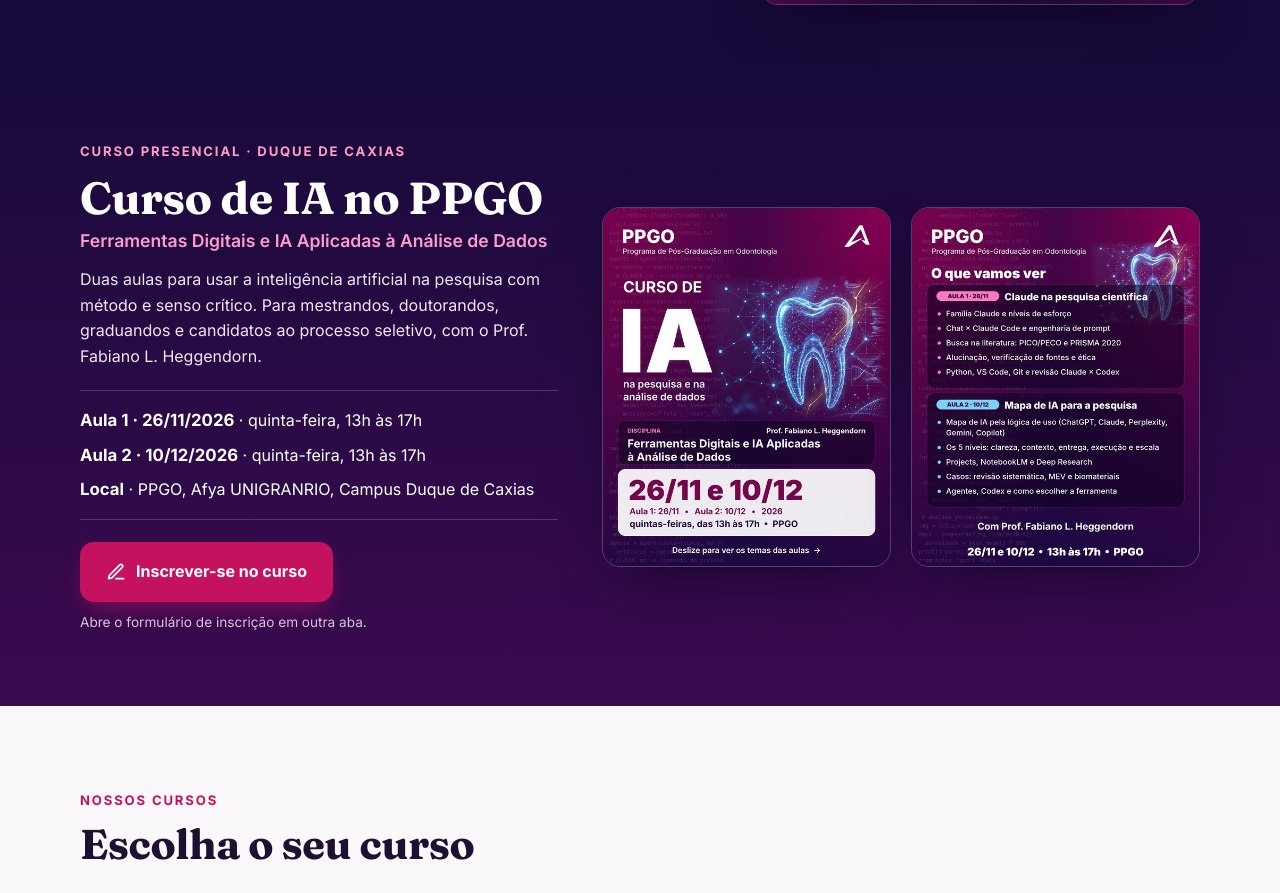
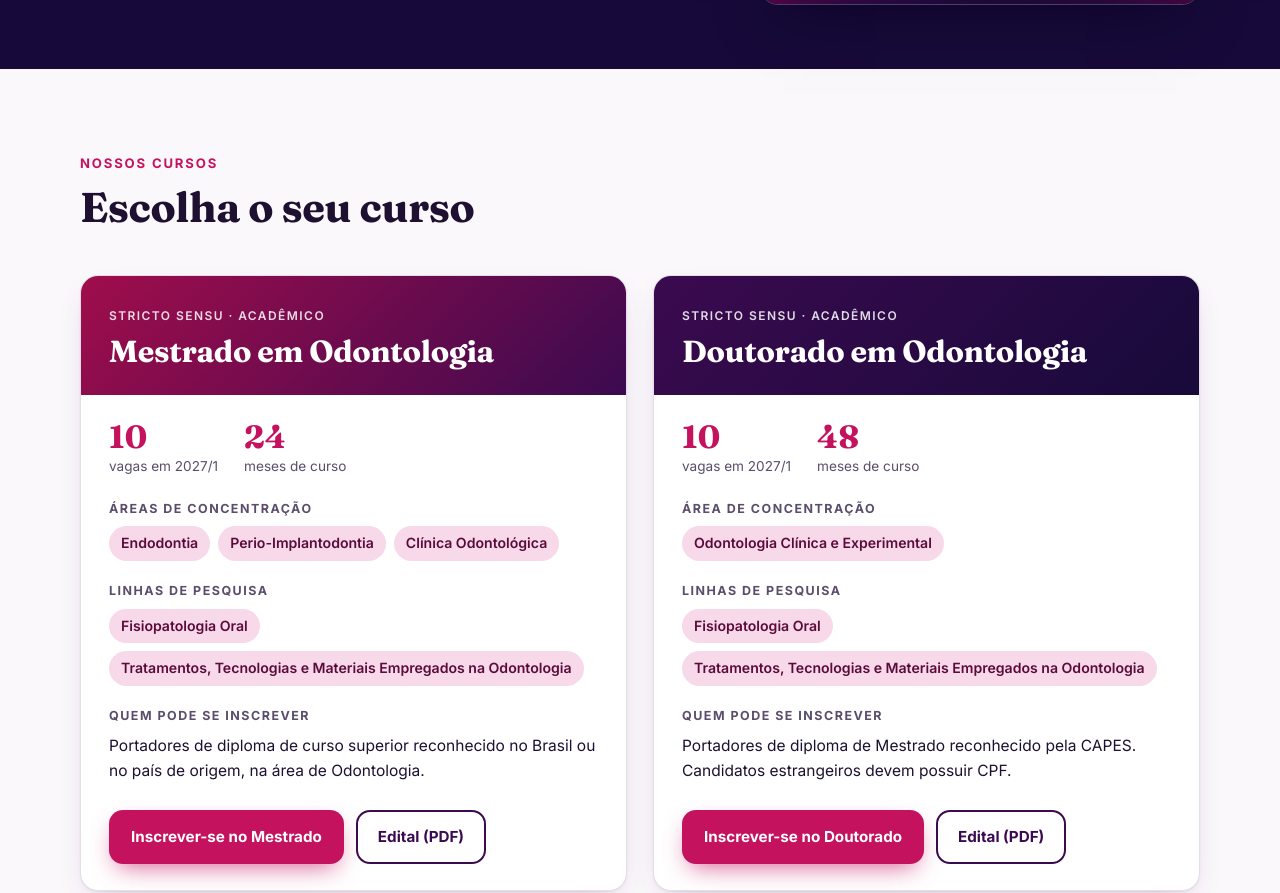
Before and after one commit to ppgoafya/selecao-2027-1, a plain HTML site: page index.html in a window 1280 px wide. Shown: the part 1519-2412 px from the top of the page. Drawn offline with Linux system fonts and the light colour scheme; animation ran at ten frames a second.

Commit message:
Remove a seção do Curso de IA
Retira a seção, o item do menu, os estilos, o script e as imagens.

Co-Authored-By: Claude Sonnet 5.5 <noreply@anthropic.com>
Claude-Session: https://claude.ai/code/session_01UMHwfKPF3x8VVBtbkHSRSR

```diff
--- a/index.html
+++ b/index.html
@@ -108,26 +108,6 @@ a{color:inherit}
 .live-sec .btn{margin-top:10px}
 .live-sec img{display:block;width:100%;height:auto;border-radius:18px;border:1px solid rgba(255,255,255,.22);box-shadow:0 24px 60px -24px rgba(10,0,30,.8)}
 @media (max-width:900px){.live-sec .wrap{grid-template-columns:1fr;gap:30px}}
-
-/* CURSO DE IA */
-.ia{position:relative;overflow:hidden;color:#fff;padding:72px 0;background:linear-gradient(180deg,#170a3a 0%,#3b0a4f 100%)}
-.ia[hidden]{display:none}
-.ia .wrap{position:relative;z-index:1;display:grid;grid-template-columns:minmax(0,1fr) minmax(0,1.25fr);gap:44px;align-items:center}
-.ia .kicker{color:#ff9ccb}
-.ia h2{font-size:clamp(1.9rem,3.8vw,2.8rem);margin-top:10px}
-.ia h2 span{display:block;margin-top:8px;font-family:Inter,sans-serif;font-size:1.1rem;font-weight:600;letter-spacing:0;color:#ff9ccb}
-.ia p{color:#f0e6f5;max-width:52ch}
-.ia-when{display:grid;gap:8px;margin:20px 0 0;padding:16px 0;border-block:1px solid rgba(255,255,255,.18)}
-.ia-when span b{font-size:1.05rem}
-.ia .btn{margin-top:22px}
-.ia-note{margin:10px 0 0;font-size:.85rem;opacity:.85}
-.ia-cards{display:grid;grid-template-columns:1fr 1fr;gap:20px}
-.ia-cards img{display:block;width:100%;height:auto;border-radius:18px;border:1px solid rgba(255,255,255,.22);box-shadow:0 24px 60px -24px rgba(10,0,30,.8)}
-@media (max-width:900px){
-  .ia .wrap{grid-template-columns:1fr;gap:30px}
-  .ia-cards{display:flex;overflow-x:auto;scroll-snap-type:x mandatory;gap:14px;padding-bottom:10px;-webkit-overflow-scrolling:touch}
-  .ia-cards img{flex:0 0 82%;scroll-snap-align:center}
-}
 
 /* FUNDO DINAMICO */
 .fx{position:absolute;inset:0;width:100%;height:100%;display:block;pointer-events:none;z-index:0}
@@ -240,7 +220,6 @@ footer a{color:#fff}
   <div class="wrap">
     <a class="brand" href="#topo"><b>PPGO</b><span>Afya UNIGRANRIO</span></a>
     <ul>
-      <li><a href="#curso-ia">Curso de IA</a></li>
       <li><a href="#cursos">Cursos</a></li>
       <li><a href="#cronograma">Cronograma</a></li>
       <li><a href="#inscricao">Como se inscrever</a></li>
@@ -303,28 +282,7 @@ footer a{color:#fff}
   </div>
 </section>
 
-<section class="ia" id="curso-ia" aria-labelledby="ia-titulo">
-  <div class="wrap">
-    <div>
-      <div class="kicker">Curso presencial · Duque de Caxias</div>
-      <h2 id="ia-titulo">Curso de IA no PPGO<span>Ferramentas Digitais e IA Aplicadas à Análise de Dados</span></h2>
-      <p>Duas aulas para usar a inteligência artificial na pesquisa com método e senso crítico. Para mestrandos, doutorandos, graduandos e candidatos ao processo seletivo, com o Prof. Fabiano L. Heggendorn.</p>
-      <div class="ia-when">
-        <span><b>Aula 1 · 26/11/2026</b> · quinta-feira, 13h às 17h</span>
-        <span><b>Aula 2 · 10/12/2026</b> · quinta-feira, 13h às 17h</span>
-        <span><b>Local</b> · PPGO, Afya UNIGRANRIO, Campus Duque de Caxias</span>
-      </div>
-      <a class="btn btn-primary" href="https://docs.google.com/forms/d/e/1FAIpQLScEKRrePrgpG4huMMEtJQUFbTE20I1DnVoF622YWVdtVgVWXA/viewform" target="_blank" rel="noopener">
-        <svg viewBox="0 0 24 24" fill="none" stroke="currentColor" stroke-width="2" stroke-linecap="round" stroke-linejoin="round" aria-hidden="true"><path d="M12 20h9"/><path d="M16.5 3.5a2.1 2.1 0 013 3L7 19l-4 1 1-4z"/></svg>
-        Inscrever-se no curso</a>
-      <p class="ia-note">Abre o formulário de inscrição em outra aba.</p>
-    </div>
-    <div class="ia-cards">
-      <img src="assets/curso-ia-card1.jpg" srcset="assets/curso-ia-card1-sm.jpg 540w, assets/curso-ia-card1.jpg 1080w" sizes="(max-width:900px) 82vw, 34vw" width="1080" height="1350" alt="Curso de IA no PPGO: datas 26/11 e 10/12, das 13h às 17h, disciplina Ferramentas Digitais e IA Aplicadas à Análise de Dados" loading="lazy">
-      <img src="assets/curso-ia-card2.jpg" srcset="assets/curso-ia-card2-sm.jpg 540w, assets/curso-ia-card2.jpg 1080w" sizes="(max-width:900px) 82vw, 34vw" width="1080" height="1350" alt="Temas das aulas: Aula 1 Claude na pesquisa científica; Aula 2 Mapa de IA para a pesquisa" loading="lazy">
-    </div>
-  </div>
-</section>
+
 <section id="cursos">
   <div class="wrap">
     <div class="kicker">Nossos cursos</div>
@@ -493,8 +451,6 @@ footer a{color:#fff}
     if(live){live.hidden=true;}
     var liveSec=document.getElementById('live-card'); if(liveSec){liveSec.hidden=true;}
   }
-  var ia=document.getElementById('curso-ia');
-  if(ia && new Date()>new Date('2026-12-10T18:00:00-03:00')){ia.hidden=true;}
   var items=document.querySelectorAll('#timeline li'), marked=false;
   items.forEach(function(li){
     var s=li.dataset.start.split('-'), e=li.dataset.end.split('-');
```
Also changed, not shown: assets/curso-ia-card1-sm.jpg (deleted), assets/curso-ia-card1.jpg (deleted), assets/curso-ia-card2-sm.jpg (deleted), assets/curso-ia-card2.jpg (deleted).
